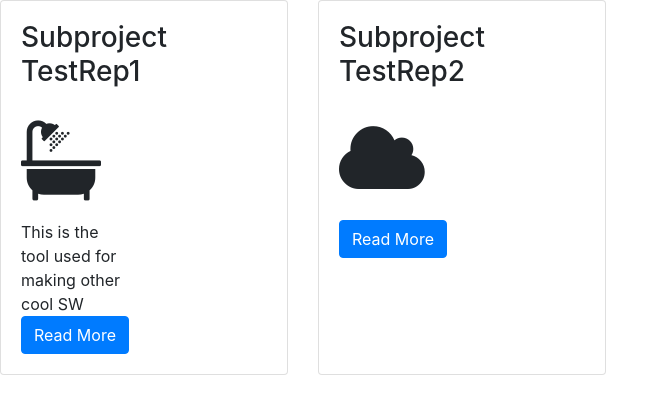
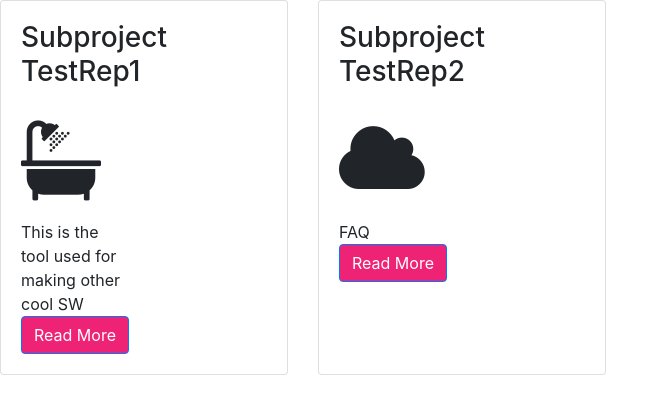
Before and after one commit to TestOrgLeonB/testorgleonb.github.io, a Jekyll site: the page built from README.md, in a window 1280 px wide. Shown: the top 414 px of the page, without its empty margins (0-669 px from the left). Built offline with Jekyll 4.4.1, drawn with Linux system fonts in a browser that asks for light colours; our own code applies the rules of GitHub Pages for plain Markdown files.

Commit message:
more styling

```diff
--- a/_data/projects.yaml
+++ b/_data/projects.yaml
@@ -1,10 +1,10 @@
 TestRep1:
-  icon: fa fa-xl fa-bath
+  icon: fa fa-bath
   title: Subproject TestRep1
   url: https://www.google.com
   description: This is the tool used for making other cool SW
 TestRep2:
-  icon: fa fa-2xl fa-cloud
+  icon: fa fa-cloud
   title: Subproject TestRep2
   url: https://www.google.com
-  description:
+  description: FAQ
--- a/_layouts/default.html
+++ b/_layouts/default.html
@@ -37,7 +37,7 @@
                                         </div>
                                         <div class="row">
                                             <div class="col">
-                                                <a href="{{ subproject.url }}" class="btn btn-primary">Read More</a>
+                                                <a href="{{ subproject.url }}" class="btn btn-primary" style="background-color: #EE2375;">Read More</a>
                                             </div>
                                         </div>
                                     </div>
```
